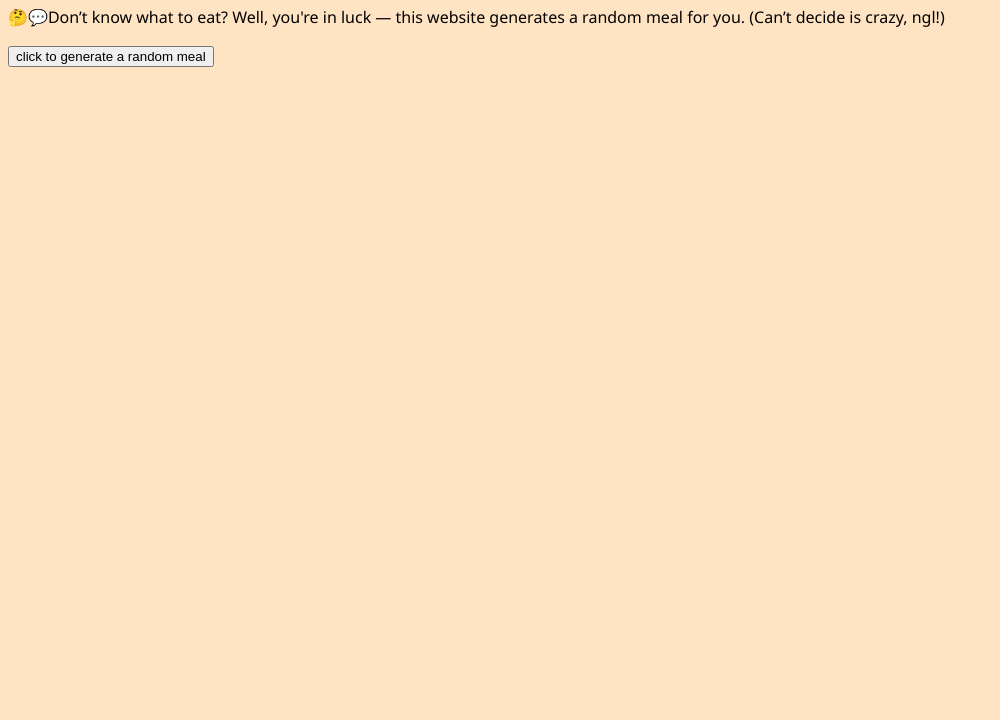
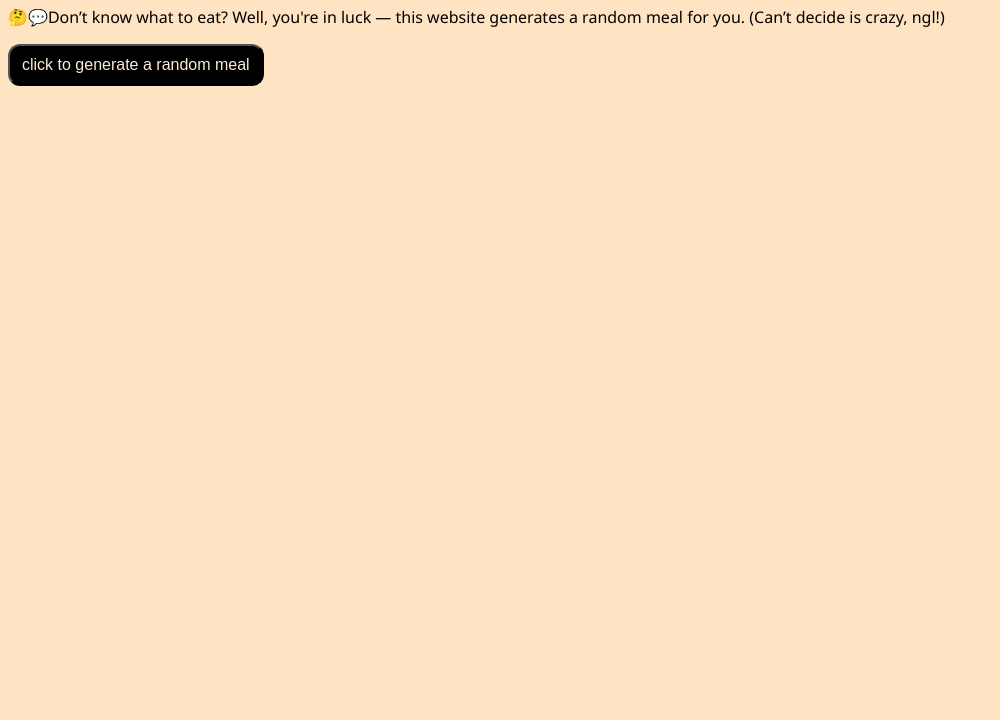
Before and after one commit to KHALIDIIN12/random-meal-generator, a plain HTML site: page index.html in a window 1280 px wide. Shown: the part 80-800 px from the top of the page, without its empty margins (0-1000 px from the left). Drawn offline with Linux system fonts and the light colour scheme; a script that the page names is missing.

Commit message:
add main styling for .genrbutton

```diff
--- a/style.css
+++ b/style.css
@@ -3,3 +3,13 @@ background-color:bisque;
 font-family:'Segoe UI', Tahoma, Geneva, Verdana, sans-serif;
 font-size:medium;
 }
+
+.genrbutton{
+
+border-radius: 12px;
+padding: 10px 12px;
+background-color: black;
+color: antiquewhite;
+font-size: medium;
+cursor: pointer;
+}
```
